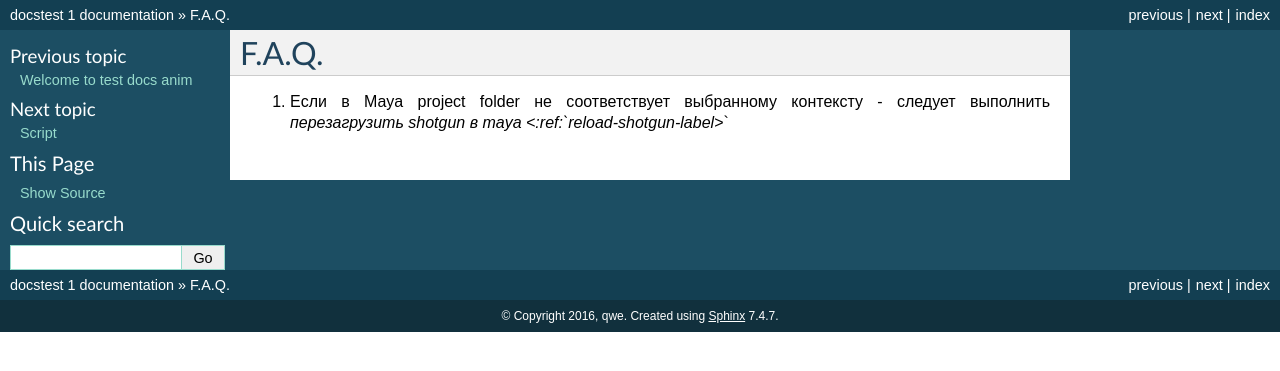
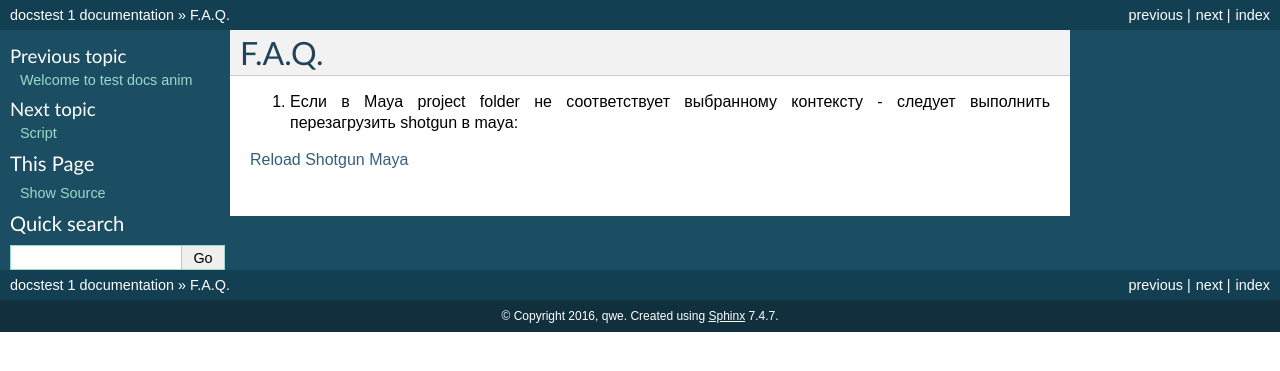
Before and after one commit to vyukov/docs, a Sphinx documentation site: the page built from docs/source/example1.rst, in a window 1280 px wide. Shown: the top 371 px of the page. Built offline with Sphinx 7.4.7, drawn with Linux system fonts in a browser that asks for light colours; some of the changed lines change nothing that is shown.

Commit message:
reload shotgun maya

```diff
--- a/docs/source/example1.rst
+++ b/docs/source/example1.rst
@@ -1,6 +1,8 @@
 F.A.Q.
 ========
 
-1. Ecли в Maya project folder не соответствует выбранному контексту - следует выполнить `перезагрузить shotgun в maya <:ref:`reload-shotgun-label`>`
+1. Ecли в Maya project folder не соответствует выбранному контексту - следует выполнить перезагрузить shotgun в maya:
+
+:ref:`reload-shotgun-label`
 
 .. _reload-shotgun-label:
```
